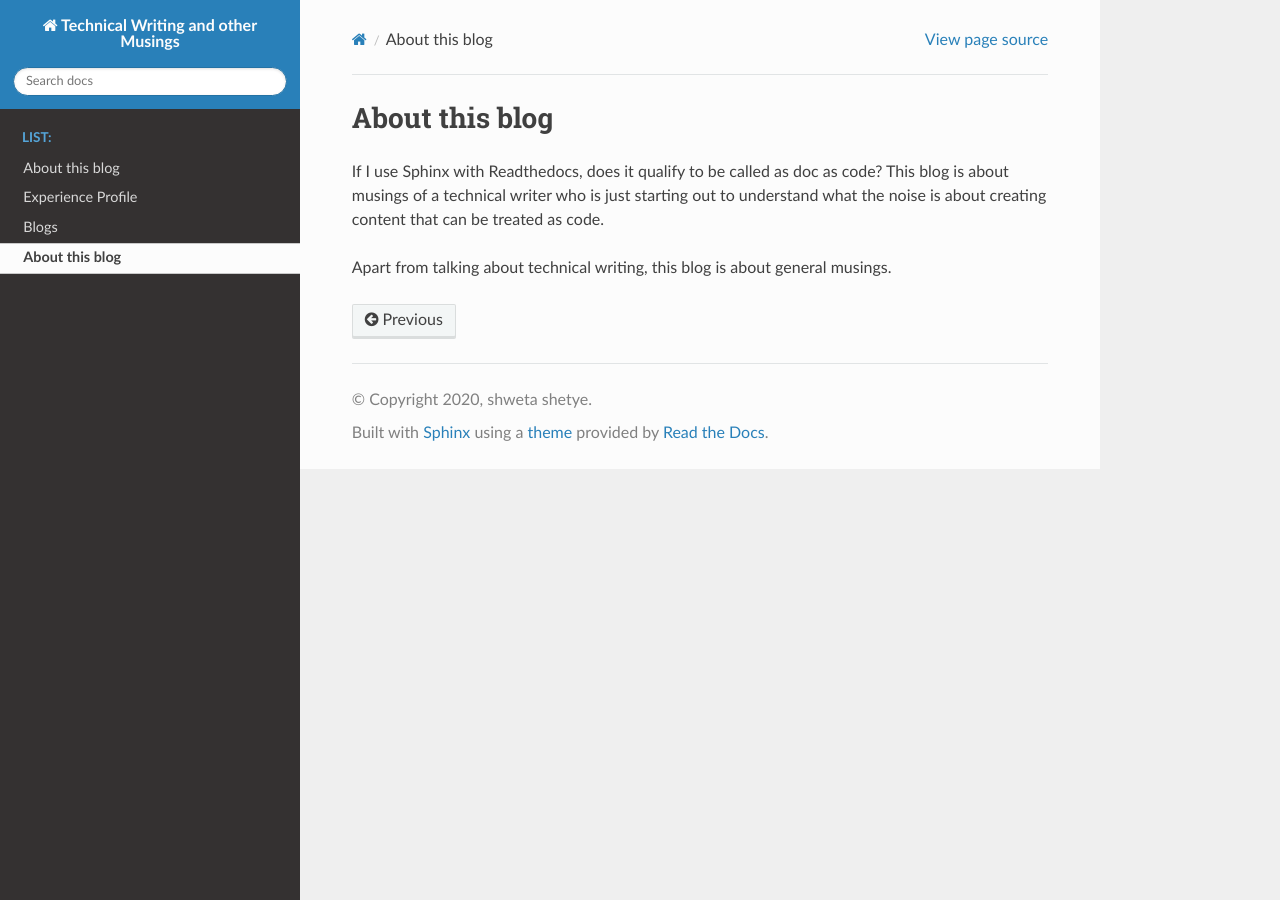
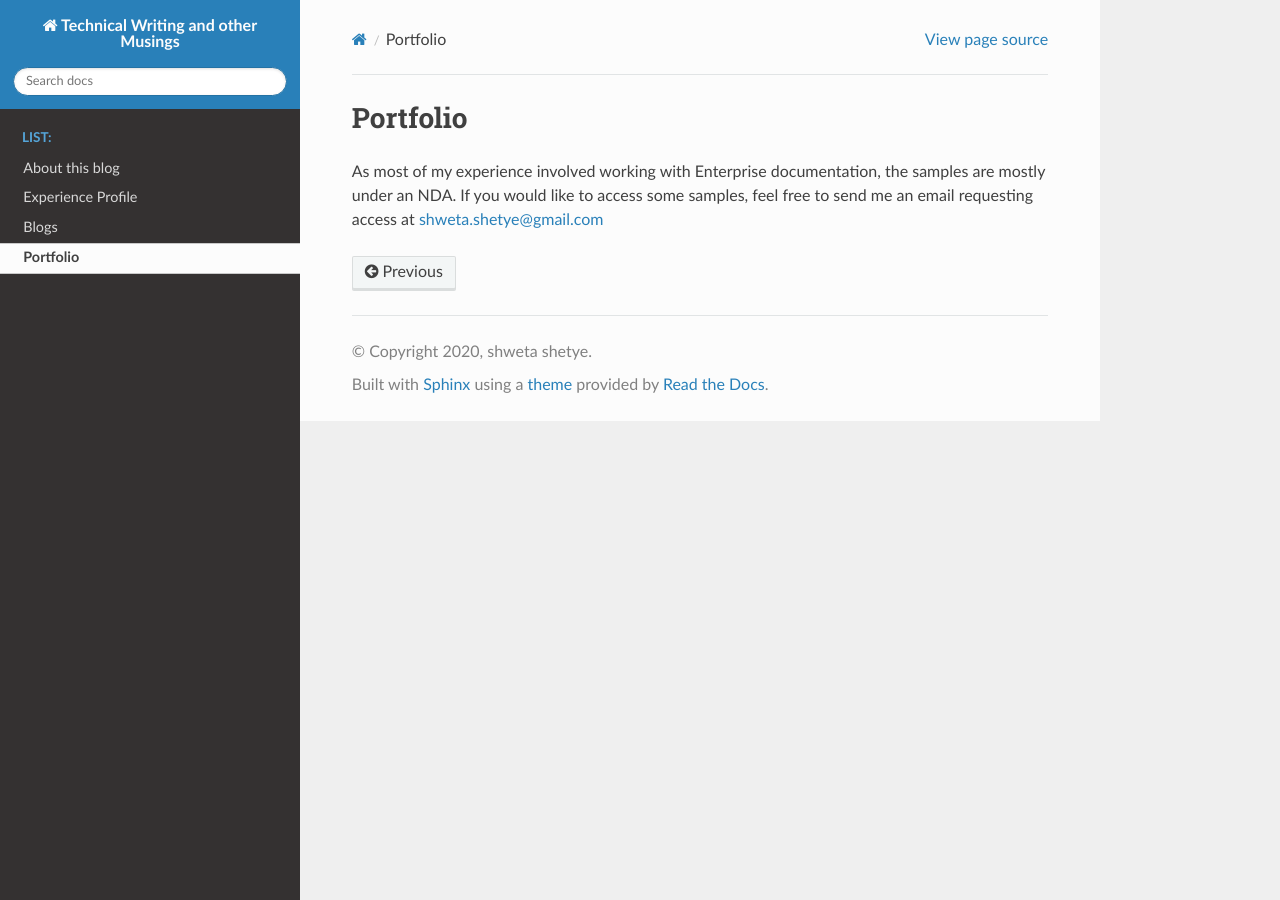
Before and after one commit to shweta345/doc-as-code, a Sphinx documentation site: the page built from source/portfolio.rst, in a window 1280 px wide. Built offline with Sphinx 7.4.7 and the Read the Docs theme 2.0.0, drawn with Linux system fonts in a browser that asks for light colours.

Commit message:
Updated to reflect changes.

```diff
--- a/source/portfolio.rst
+++ b/source/portfolio.rst
@@ -1,9 +1,6 @@
-***************
-About this blog
-***************
+*********
+Portfolio
+*********
 
-If I use Sphinx with Readthedocs, does it qualify to be called as doc as code?
-This blog is about musings of a technical writer who is just starting out to
-understand what the noise is about creating content that can be treated as code.
-
-Apart from talking about technical writing, this blog is about general musings.
+As most of my experience involved working with Enterprise documentation, the samples are mostly under an NDA.
+If you would like to access some samples, feel free to send me an email requesting access at shweta.shetye@gmail.com
```
